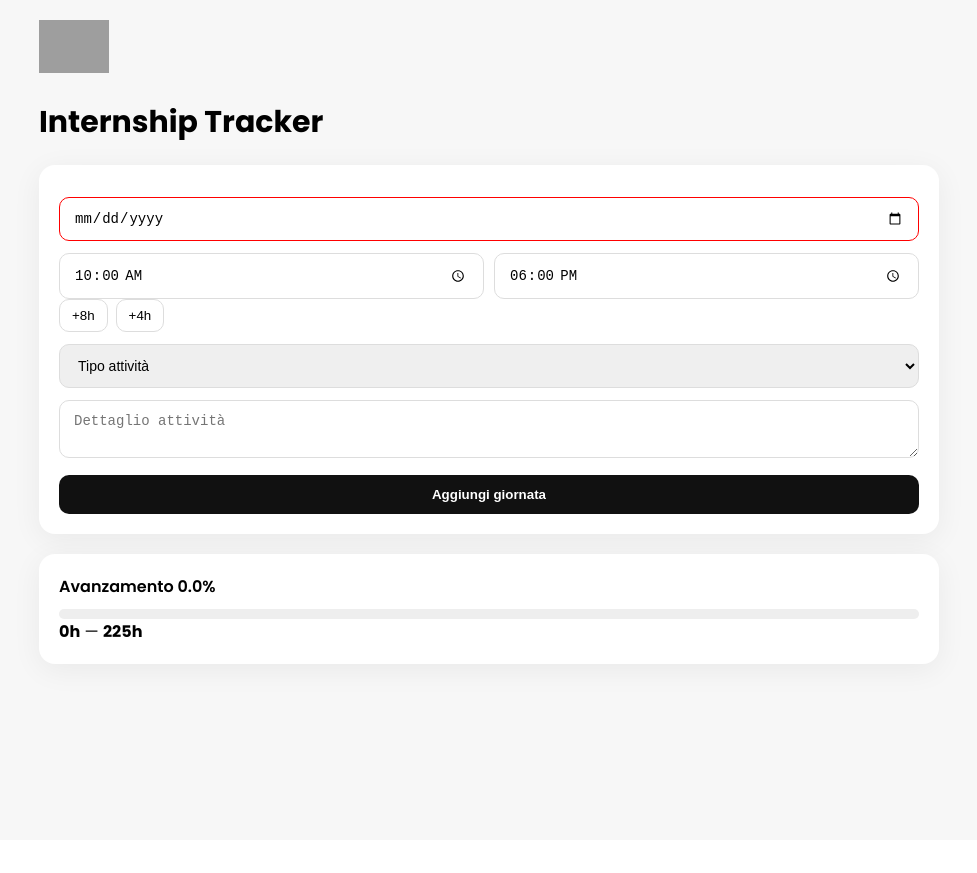
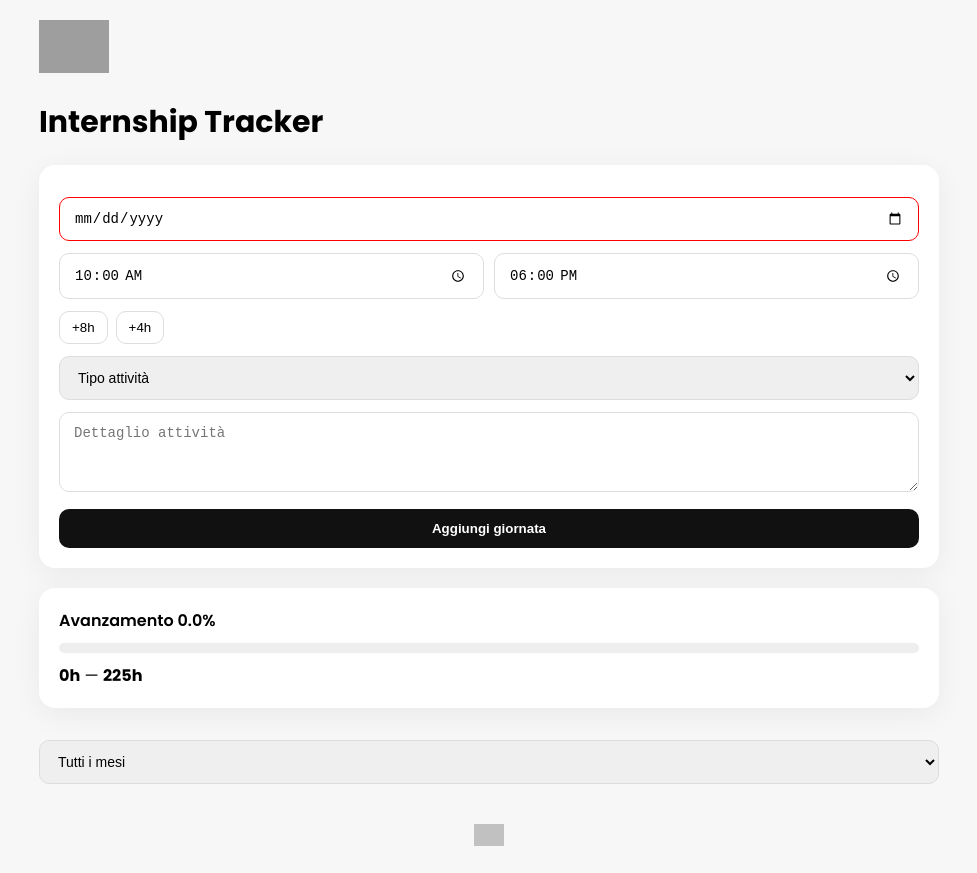
Before and after one commit to NUTSADV/nuts-tracker, a React (Vite) app: page / in a window 1280 px wide. Shown: the whole page, without its empty margins (151-1128 px from the left). Before the commit the page ends 840 px from the top, so only its background shows below. Built offline with nearby package versions, Linux system fonts and the light colour scheme; grey boxes are pictures that could not be loaded.

Commit message:
Update App.jsx

```diff
--- a/App.jsx
+++ b/App.jsx
@@ -19,14 +19,21 @@ const toDecimalHours = (start, end) => {
   return Math.round(((eh * 60 + em) - (sh * 60 + sm)) / 30) / 2;
 };
 
-const formatDate = (dateStr) => {
+const formatDateFull = (dateStr) => {
   const d = new Date(dateStr);
-  return d.toLocaleDateString("it-IT", {
-    weekday: "short",
+
+  const giorno = d.toLocaleDateString("it-IT", { weekday: "long" });
+  const data = d.toLocaleDateString("it-IT", {
     day: "2-digit",
-    month: "short",
+    month: "long",
     year: "numeric",
   });
+
+  return {
+    giorno: giorno.charAt(0).toUpperCase() + giorno.slice(1),
+    data,
+    meseKey: dateStr.slice(0, 7),
+  };
 };
 
 export default function App() {
@@ -37,6 +44,7 @@ export default function App() {
   const [note, setNote] = useState("");
   const [entries, setEntries] = useState([]);
   const [editingIndex, setEditingIndex] = useState(null);
+  const [filterMonth, setFilterMonth] = useState("all");
 
   useEffect(() => {
     const saved = localStorage.getItem("nuts-tracker");
@@ -87,6 +95,15 @@ export default function App() {
   const remaining = TOTAL_HOURS - totalWorked;
   const progress = Math.min((totalWorked / TOTAL_HOURS) * 100, 100);
 
+  const grouped = entries
+    .filter(e => filterMonth === "all" || e.date.startsWith(filterMonth))
+    .reduce((acc, e) => {
+      const key = e.date.slice(0, 7);
+      if (!acc[key]) acc[key] = [];
+      acc[key].push(e);
+      return acc;
+    }, {});
+
   return (
     <div style={wrapper}>
       <div style={container}>
@@ -119,14 +136,15 @@ export default function App() {
             <input type="time" value={end} onChange={(e) => setEnd(e.target.value)} style={input}/>
           </div>
 
-          <div>
+          {/* QUICK BUTTONS */}
+          <div style={{ marginTop: 12 }}>
             <button
               onClick={() => {
                 const [h, m] = start.split(":").map(Number);
-    const newEnd = new Date();
-    newEnd.setHours(h + 8);
-    newEnd.setMinutes(m);
-    setEnd(newEnd.toTimeString().slice(0, 5));
+                const d = new Date();
+                d.setHours(h + 8);
+                d.setMinutes(m);
+                setEnd(d.toTimeString().slice(0,5));
               }}
               style={ghostBtn}
             >
@@ -136,10 +154,10 @@ export default function App() {
             <button
               onClick={() => {
                 const [h, m] = start.split(":").map(Number);
-    const newEnd = new Date();
-    newEnd.setHours(h + 4);
-    newEnd.setMinutes(m);
-    setEnd(newEnd.toTimeString().slice(0, 5));
+                const d = new Date();
+                d.setHours(h + 4);
+                d.setMinutes(m);
+                setEnd(d.toTimeString().slice(0,5));
               }}
               style={ghostBtn}
             >
@@ -156,7 +174,7 @@ export default function App() {
             placeholder="Dettaglio attività"
             value={note}
             onChange={(e) => setNote(e.target.value)}
-            style={input}
+            style={{ ...input, minHeight: 80 }}
           />
 
           <button onClick={handleAdd} style={mainBtn}>
@@ -174,22 +192,47 @@ export default function App() {
             <div style={{ ...progressFill, width: `${progress}%` }} />
           </div>
 
-          <div>
+          <div style={{ marginTop: 10 }}>
             <strong>{totalWorked}h</strong> — <strong>{remaining}h</strong>
           </div>
         </div>
 
+        {/* FILTRO */}
+        <div style={{ marginTop: 20 }}>
+          <select value={filterMonth} onChange={(e) => setFilterMonth(e.target.value)} style={input}>
+            <option value="all">Tutti i mesi</option>
+            {[...new Set(entries.map(e => e.date.slice(0,7)))].map(m => (
+              <option key={m} value={m}>{m}</option>
+            ))}
+          </select>
+        </div>
+
         {/* LISTA */}
-        {entries.map((e, i) => (
+        {Object.entries(grouped).map(([mese, items]) => (
+          <div key={mese}>
+            <div style={{ marginTop: 30, fontWeight: 700, fontSize: 18 }}>
+              {new Date(mese + "-01").toLocaleDateString("it-IT", {
+                month: "long",
+                year: "numeric"
+              })}
+            </div>
+
+            {items.map((e, i) => {
+              const { giorno, data } = formatDateFull(e.date);
+
+              return (
                 <div key={i} style={{
                   ...card,
                   border: editingIndex === i ? "2px solid #111" : "1px solid transparent"
                 }}>
                   <div style={{ display: "flex", justifyContent: "space-between" }}>
+
                     <div>
-                <div style={{ fontWeight: 600 }}>{formatDate(e.date)}</div>
+                      <div style={{ fontSize: 13, color: "#888" }}>{giorno}</div>
+                      <div style={{ fontSize: 16, marginBottom: 10 }}>{data}</div>
+
                       <div style={{ fontWeight: 600 }}>{e.activity}</div>
-                <div style={{ color: "#666" }}>{e.note}</div>
+                      <div style={{ color: "#666", marginBottom: 10 }}>{e.note}</div>
                     </div>
 
                     <div style={{ textAlign: "right" }}>
@@ -203,7 +246,18 @@ export default function App() {
                     <button onClick={() => handleDelete(i)} style={dangerBtn}>Elimina</button>
                   </div>
                 </div>
+              );
+            })}
+          </div>
         ))}
+
+        {/* FOOTER */}
+        <div style={{ textAlign: "center", marginTop: 40 }}>
+          <img
+            src="https://nutsadv.it/wp-content/uploads/nuts_lettering_black.png"
+            style={{ height: 22, opacity: 0.6 }}
+          />
+        </div>
 
       </div>
     </div>
@@ -260,7 +314,6 @@ const ghostBtn = {
   background: "#fff",
   marginRight: 8,
   cursor: "pointer",
-  fontWeight: 500,
 };
 
 const dangerBtn = {
```
Lines whose indentation alone changed are shown as unchanged.
